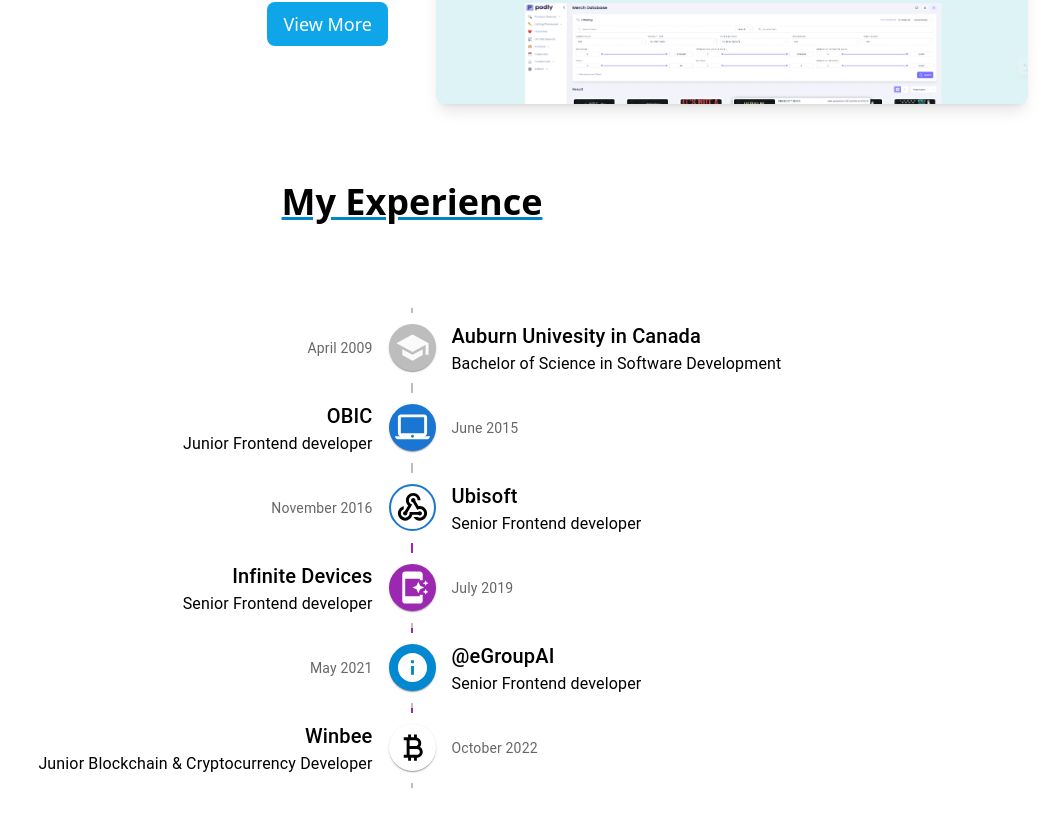
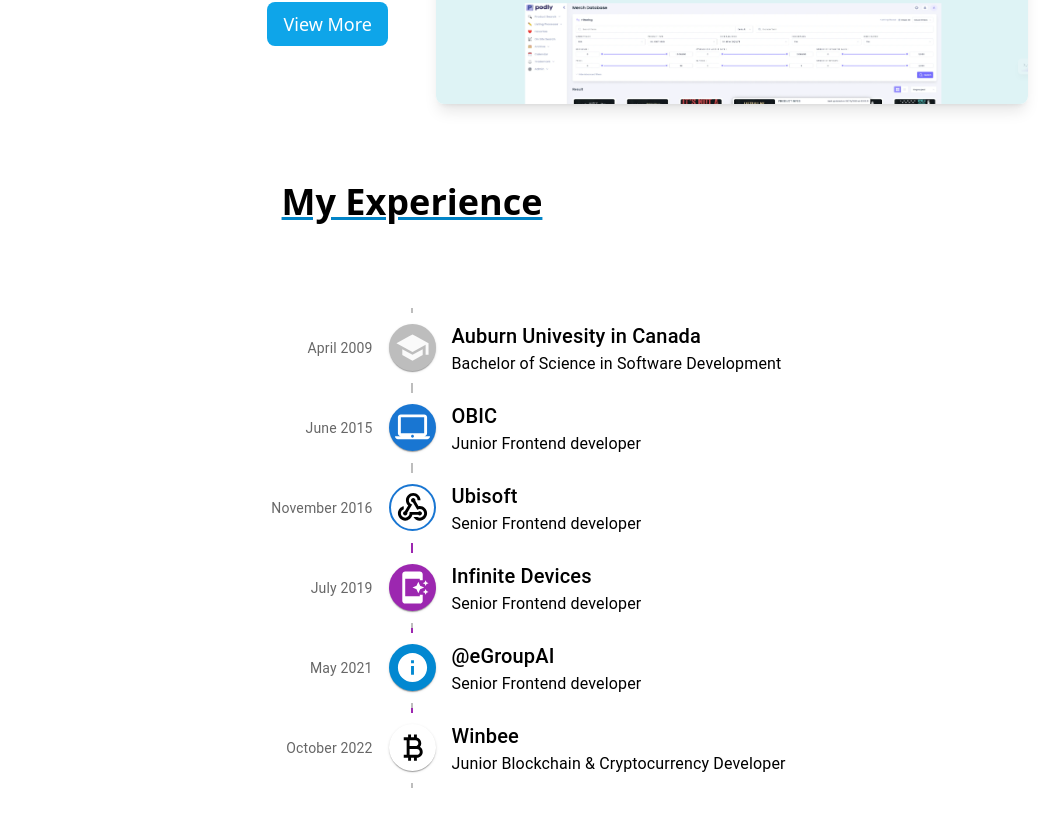
Before and after one commit to DreamComes0109/portfolio, a React (Create React App) app: page / in a window 1280 px wide. Shown: the part 3983-4809 px from the top of the page, without its empty margins (228-1280 px from the left). Built offline with nearby package versions, Linux system fonts and the light colour scheme.

Commit message:
experience animation added.

```diff
--- a/src/components/home/Experience.tsx
+++ b/src/components/home/Experience.tsx
@@ -1,4 +1,5 @@
 import * as React from "react";
+
 import Box from "@mui/material/Box";
 import Timeline from "@mui/lab/Timeline";
 import TimelineItem from "@mui/lab/TimelineItem";
@@ -15,13 +16,44 @@
 import CurrencyBitcoinIcon from "@mui/icons-material/CurrencyBitcoin";
 import Typography from "@mui/material/Typography";
 
+import { useInView } from "framer-motion";
+
 const Experience = () => {
+  function Section({
+    children,
+    children1,
+  }: {
+    children: React.ReactNode;
+    children1?: React.ReactNode;
+  }) {
+    const ref = React.useRef(null);
+    const isInView = useInView(ref, { once: true });
+
     return (
-    <Box className="container my-24 mx-auto md:px-6" id="experience">
-      <h1 className="text-4xl text-center underline decoration-sky-600 mb-20 font-bold">
-        My Experience
-      </h1>
-      <Timeline position="alternate">
+      <Box ref={ref}>
+        <Box
+          style={{
+            transform: isInView ? "none" : "translateX(1200px)",
+            opacity: isInView ? 1 : 0,
+            transition: "all 0.9s cubic-bezier(0.17, 0.55, 0.55, 1) 0.5s",
+          }}
+        >
+          {children}
+        </Box>
+        <Box
+          style={{
+            transform: isInView ? "none" : "translateX(-1200px)",
+            opacity: isInView ? 1 : 0,
+            transition: "all 0.9s cubic-bezier(0.17, 0.55, 0.55, 1) 0.5s",
+          }}
+        >
+          {children1}
+        </Box>
+      </Box>
+    );
+  }
+
+  const exp1 = (
     <TimelineItem>
       <TimelineOppositeContent
         sx={{ m: "auto 0" }}
@@ -45,6 +77,9 @@
         <Typography>Bachelor of Science in Software Development</Typography>
       </TimelineContent>
     </TimelineItem>
+  );
+
+  const exp2 = (
     <TimelineItem>
       <TimelineOppositeContent
         sx={{ m: "auto 0" }}
@@ -67,6 +102,9 @@
         <Typography>Junior Frontend developer</Typography>
       </TimelineContent>
     </TimelineItem>
+  );
+
+  const exp3 = (
     <TimelineItem>
       <TimelineOppositeContent
         sx={{ m: "auto 0" }}
@@ -89,6 +127,9 @@
         <Typography>Senior Frontend developer</Typography>
       </TimelineContent>
     </TimelineItem>
+  );
+
+  const exp4 = (
     <TimelineItem>
       <TimelineOppositeContent
         sx={{ m: "auto 0" }}
@@ -111,6 +152,9 @@
         <Typography>Senior Frontend developer</Typography>
       </TimelineContent>
     </TimelineItem>
+  );
+
+  const exp5 = (
     <TimelineItem>
       <TimelineOppositeContent
         sx={{ m: "auto 0" }}
@@ -133,6 +177,9 @@
         <Typography>Senior Frontend developer</Typography>
       </TimelineContent>
     </TimelineItem>
+  );
+
+  const exp6 = (
     <TimelineItem>
       <TimelineOppositeContent
         sx={{ m: "auto 0" }}
@@ -152,11 +199,20 @@
         <Typography variant="h6" component="span">
           Winbee
         </Typography>
-            <Typography>
-              Junior Blockchain & Cryptocurrency Developer
-            </Typography>
+        <Typography>Junior Blockchain & Cryptocurrency Developer</Typography>
       </TimelineContent>
     </TimelineItem>
+  );
+
+  return (
+    <Box className="container my-24 mx-auto md:px-6" id="experience">
+      <h1 className="text-4xl text-center underline decoration-sky-600 mb-20 font-bold">
+        My Experience
+      </h1>
+      <Timeline position="alternate">
+        <Section children={exp1} children1={exp2} />
+        <Section children={exp3} children1={exp4} />
+        <Section children={exp5} children1={exp6} />
       </Timeline>
     </Box>
   );
```
Lines whose indentation alone changed are shown as unchanged.
